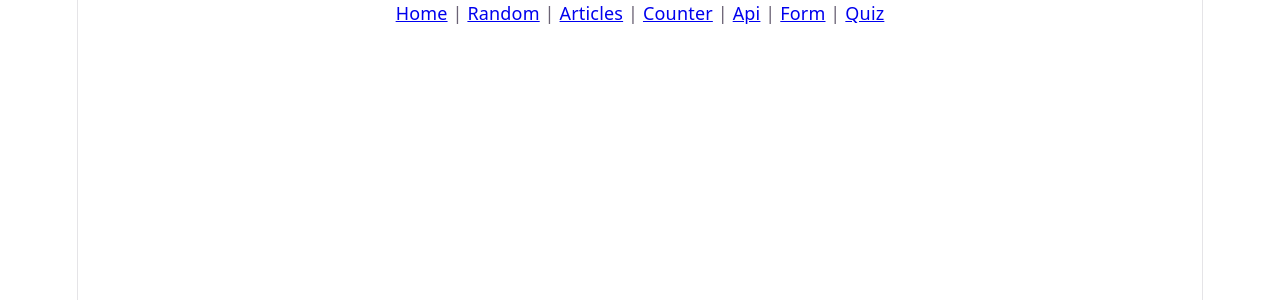
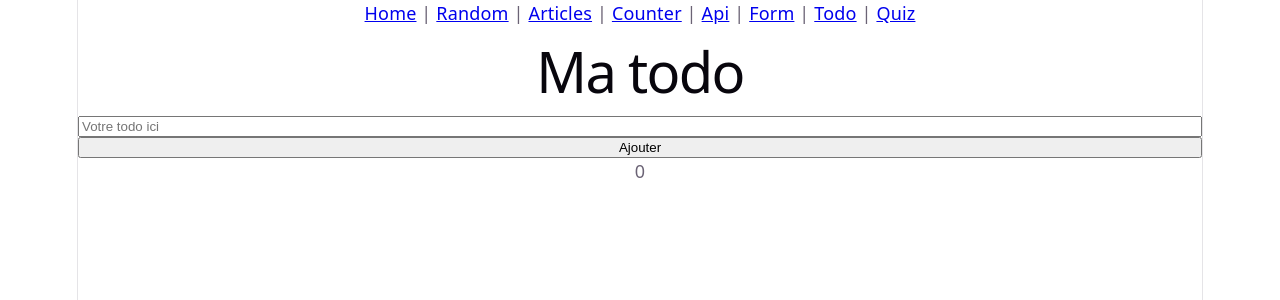
Before and after one commit to Djalabz/App-React-SQY-271-2A, a React (Vite) app: page /todo in a window 1280 px wide. Shown: the top 300 px of the page. Built offline with nearby package versions, Linux system fonts and the light colour scheme.

Commit message:
:lipstick: todo début

```diff
--- a/src/Menu.jsx
+++ b/src/Menu.jsx
@@ -6,6 +6,7 @@ import Random from "./Random.jsx"
 import Quiz from "./Quiz.jsx"
 import Api from "./Api.jsx"
 import Form from "./Form.jsx"
+import Todo from "./Todo.jsx"
 
 // Imports liés au routeur
 import { BrowserRouter, Routes, Route, Link } from 'react-router-dom';
@@ -21,6 +22,7 @@ function Menu() {
                 <Link to="/counter">Counter</Link> |{" "}
                 <Link to="/api">Api</Link> |{" "}
                 <Link to="/form">Form</Link> |{" "}
+                <Link to="/todo">Todo</Link> |{" "}
                 <Link to="/quiz">Quiz</Link>
             </nav>
 
@@ -33,6 +35,7 @@ function Menu() {
                 <Route path="/quiz" element={<Quiz />} />
                 <Route path="/form" element={<Form />} />
                 <Route path="/api" element={<Api />} />
+                <Route path="/todo" element={<Todo />} />
             </Routes>
         </BrowserRouter>
     </> );
--- a/src/Random.jsx
+++ b/src/Random.jsx
@@ -10,7 +10,7 @@
 
 import { useState } from "react";
 
-let students = ["Abdallah", "Nohlan", "Soen", "Ethan", "Mathis", "Tony"]
+let students = ["Abdallah", "Nohlan", "Soen", "Ethan", "Mathis", "Tony", "Louis"]
 
 function Random() {
     const [randomStudent, setRandomStudent] = useState("")
--- /dev/null
+++ b/src/Todo.jsx
@@ -0,0 +1,34 @@
+import { useState } from "react";
+
+function Todo() {
+    const [inputValue, setInputValue] = useState("")
+    const [todos, setTodos] = useState([])
+
+    function addTodo() {
+       setTodos([ ... todos, inputValue])
+       setInputValue("")
+    }
+
+    return (
+        <>
+            <h1>Ma todo</h1>
+
+            <input
+                type="text"
+                placeholder="Votre todo ici"
+                value={inputValue}
+                onChange={(e) => setInputValue(e.target.value)}
+            />
+
+            <button onClick={() => addTodo()}>Ajouter</button>
+
+            <div>
+                { todos.length && todos.map((todo, index) => (
+                    <h3 key={index} >{todo}</h3>
+                )) }
+            </div>
+        </>
+     );
+}
+
+export default Todo;
```
